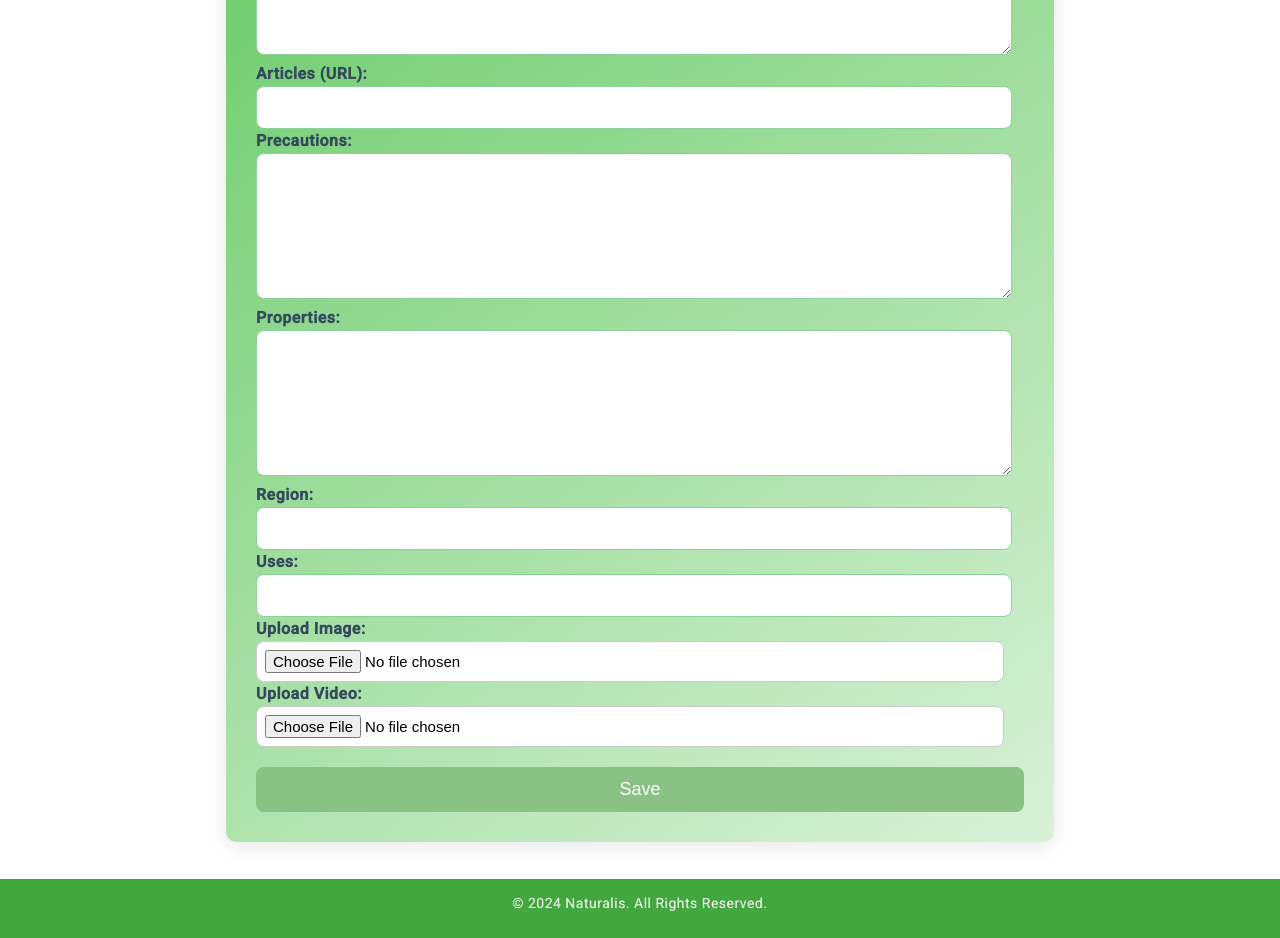
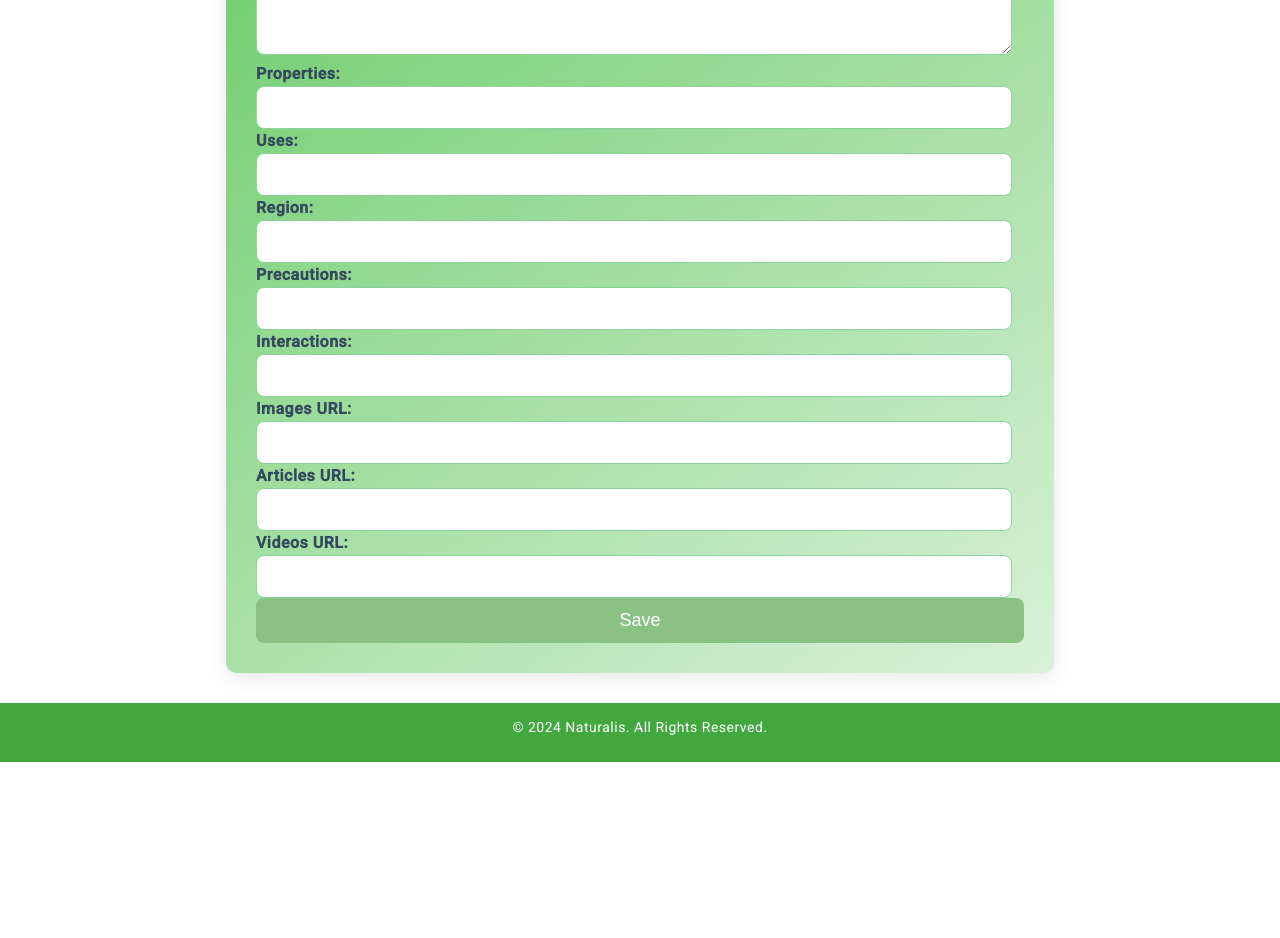
Before and after one commit to Chaimaert/Medicinal_Plants_Catalog_App, an Angular app in the folder Frontend/: page /admin/add-plant in a window 1280 px wide. Shown: the part 380-1318 px from the top of the page. After the commit the page ends 1142 px from the top, so only its background shows below. Built offline with nearby package versions, Linux system fonts and the light colour scheme.

Commit message:
admin update

```diff
--- a/Frontend/src/app/app.component.css
+++ b/Frontend/src/app/app.component.css
@@ -16,7 +16,7 @@
   justify-content: space-between;
   align-items: center;
   width: 100%; /* Take full width */
-  max-width: 1669px; /* Limit the maximum width of the navbar */
+  max-width: 1308px; /* Limit the maximum width of the navbar */
   padding: 12px 20px;
   background-color: #43a740;
   color: white;
@@ -116,7 +116,7 @@
   color: white; /* Ensure the text is visible */
   padding: 12px 0; /* Add some vertical spacing */
   position: relative; /* Ensure it doesn't overlap other content */
-  margin-top: 37px; /* Add spacing from content above */
+  margin-top: 20px; /* Add spacing from content above */
   font-size: 14px; /* Adjust font size for readability */
   border-radius: 0px;
 }
--- a/Frontend/src/app/app.module.ts
+++ b/Frontend/src/app/app.module.ts
@@ -50,7 +50,7 @@ const routes: Routes = [
     RecommendationsComponent,
     AdminLoginComponent,
     AddPlantComponent,
-    AdminDashboardComponent,// <-- Make sure AddPlantComponent is listed here
+    AdminDashboardComponent,
     EditPlantComponent  // <-- Also ensure EditPlantComponent is declared
   ],
   imports: [
--- a/Frontend/src/app/pages/add-plant/add-plant.component.html
+++ b/Frontend/src/app/pages/add-plant/add-plant.component.html
@@ -2,73 +2,66 @@
   <form (ngSubmit)="addPlant()">
     <h2>Add a New Plant</h2>
 
-     <!-- Plant Name -->
-    <div>
-      <label for="name">Plant Name:</label>
-      <input type="text" id="name" [(ngModel)]="plantData.name" name="name" required>
-    </div>
+    <!-- Plant Name -->
+    <label for="name">Name:</label>
+    <input type="text" id="name" [(ngModel)]="plantData.name" name="name" required />
 
     <!-- Description -->
-    <div>
-      <label for="description">Description:</label>
-      <textarea id="description" [(ngModel)]="plantData.description" name="description" required></textarea>
-    </div>
+    <label for="description">Description:</label>
+    <textarea
+      id="description"
+      [(ngModel)]="plantData.description"
+      name="description"
+      required
+    ></textarea>
 
-    <!-- Articles (URL) -->
-     <div>
-      <label for="articles">Articles (URL):</label>
-      <input type="text" id="articles" [(ngModel)]="plantData.articles" name="articles">
-    </div>
+    <!-- Properties -->
+    <label for="properties">Properties:</label>
+    <input type="text" id="properties" [(ngModel)]="plantData.properties" name="properties" />
+
+    <!-- Uses -->
+    <label for="uses">Uses:</label>
+    <input type="text" id="uses" [(ngModel)]="plantData.uses" name="uses" />
+
+    <!-- Region -->
+    <label for="region">Region:</label>
+    <input type="text" id="region" [(ngModel)]="plantData.region" name="region" />
 
     <!-- Precautions -->
-    <div>
-      <label for="precautions">Precautions:</label>
-      <textarea id="precautions" [(ngModel)]="plantData.precautions" name="precautions"></textarea>
-    </div>
+    <label for="precautions">Precautions:</label>
+    <input
+      type="text"
+      id="precautions"
+      [(ngModel)]="plantData.precautions"
+      name="precautions"
+    />
 
-    <!-- Properties -->
-    <div>
-      <label for="properties">Properties:</label>
-      <textarea id="properties" [(ngModel)]="plantData.properties" name="properties"></textarea>
-    </div>
+    <!-- Interactions -->
+    <label for="interactions">Interactions:</label>
+    <input
+      type="text"
+      id="interactions"
+      [(ngModel)]="plantData.interactions"
+      name="interactions"
+    />
 
-    <!-- Region -->
-    <div>
-      <label for="region">Region:</label>
-      <input type="text" id="region" [(ngModel)]="plantData.region" name="region">
-    </div>
+    <!-- Images -->
+    <label for="images">Images URL:</label>
+    <input type="text" id="images" [(ngModel)]="plantData.images" name="images" />
 
-    <!-- Uses -->
-   <div>
-      <label for="uses">Uses:</label>
-      <input type="text" id="uses" [(ngModel)]="plantData.uses" name="uses">
-    </div>
+    <!-- Articles -->
+    <label for="articles">Articles URL:</label>
+    <input type="text" id="articles" [(ngModel)]="plantData.articles" name="articles" />
 
-    <!-- Image Upload -->
-    <div>
-      <label for="image">Upload Image:</label>
-      <input type="file" id="image" (change)="onFileSelected($event, 'images')" name="image">
-    </div>
+    <!-- Videos -->
+    <label for="videos">Videos URL:</label>
+    <input type="text" id="videos" [(ngModel)]="plantData.videos" name="videos" />
 
-    <!-- Video Upload -->
-    <div>
-      <label for="video">Upload Video:</label>
-      <input type="file" id="video" (change)="onFileSelected($event, 'video')" name="video">
-    </div>
-
-    <!-- Submit Button -->
-    <div class="form-actions">
-      <button type="submit">Save</button>
-    </div>
+    <!-- Submit -->
+    <button type="submit">Save</button>
   </form>
 
-    <!-- Message d'erreur -->
-    <div *ngIf="errorMessage" class="error-message">
-      {{ errorMessage }}
-    </div>
-
-  <!-- Success Message -->
-  <div *ngIf="successMessage" class="success-message">
-    {{ successMessage }}
-  </div>
+  <!-- Messages -->
+  <div *ngIf="errorMessage" class="error">{{ errorMessage }}</div>
+  <div *ngIf="successMessage" class="success">{{ successMessage }}</div>
 </div>
--- a/Frontend/src/app/pages/add-plant/add-plant.component.ts
+++ b/Frontend/src/app/pages/add-plant/add-plant.component.ts
@@ -1,69 +1,56 @@
 import { Component } from '@angular/core';
 import { PlantManagementService } from '../../services/plant-management.service';
-import { Router } from '@angular/router';
 
 @Component({
   selector: 'app-add-plant',
   templateUrl: './add-plant.component.html',
-  styleUrls: ['./add-plant.component.css']
+  styleUrls: ['./add-plant.component.css'],
 })
 export class AddPlantComponent {
-  plantData = {
+  // Initialize form data object
+  plantData: any = {
     name: '',
     description: '',
+    properties: '',
+    uses: '',
+    region: '',
+    precautions: '',
+    interactions: '',
+    images: '',
     articles: '',
-    comments: '',
-    precautions: '',
-    properties: '',
-    region: '',
-    uses: '',
-    image: null as File | null,
-    video: null as File | null
+    videos: '',
   };
 
-  successMessage: string = '';
-  errorMessage: string = '';
+  successMessage = '';
+  errorMessage = '';
 
-  constructor(private plantManagementService: PlantManagementService, private router: Router) {}
+  constructor(private plantService: PlantManagementService) {}
 
-  // Method to handle file selection
-  onFileSelected(event: Event, type: string): void {
-    const input = event.target as HTMLInputElement;
-    if (input.files && input.files.length > 0) {
-      const file = input.files[0];
-      if (type === 'image') {
-        this.plantData.image = file; // Store the selected image
-      } else if (type === 'video') {
-        this.plantData.video = file; // Store the selected video
-      }
-      console.log(`Selected ${type} file:`, file);
-    }
-  }
+  // Format and submit plant data
+  addPlant(): void {
+    const formattedData = {
+      name: this.plantData.name,
+      description: this.plantData.description,
+      properties: this.plantData.properties.split(','),
+      uses: this.plantData.uses.split(','),
+      region: this.plantData.region.split(','),
+      precautions: this.plantData.precautions.split(','),
+      interactions: this.plantData.interactions.split(','),
+      images: this.plantData.images.split(','),
+      articles: this.plantData.articles.split(','),
+      videos: this.plantData.videos.split(','),
+    };
 
-  // Method to submit the form
-  addPlant() {
-    this.plantManagementService.addPlant(this.plantData).subscribe({
-      next: (response) => {
+    this.plantService.addPlant(formattedData).subscribe(
+      () => {
         this.successMessage = 'Plant added successfully!';
         this.errorMessage = '';
-        this.plantData = {
-          name: '',
-          description: '',
-          articles: '',
-          comments: '',
-          precautions: '',
-          properties: '',
-          region: '',
-          uses: '',
-          image: null as File | null,
-          video: null as File | null
-        };
-        this.router.navigate(['/admin']);
       },
-      error: (err) => {
-        console.error('Error adding plant:', err);
+      (error) => {
+        console.error('Error adding plant:', error);
         this.errorMessage = 'Failed to add plant. Please try again.';
+        this.successMessage = '';
       }
-    });
+    );
   }
 }
--- a/Frontend/src/app/pages/admin-dashboard/admin-dashboard.component.ts
+++ b/Frontend/src/app/pages/admin-dashboard/admin-dashboard.component.ts
@@ -40,19 +40,29 @@ export class AdminDashboardComponent implements OnInit {
     this.router.navigate([`/admin/edit-plant/${id.toString()}`]); // Navigue vers la page d'édition de la plante
   }
 
-  // Delete plant
   deletePlant(id: number) {
-    this.plantService.deletePlant(id.toString()).subscribe(() => {
-      this.plants = this.plants.filter(plant => plant.id !== id); // Met à jour la liste après suppression
-    }, error => {
-      console.error('Erreur lors de la suppression de la plante', error);
-      // Gérer l'erreur ici si nécessaire
-    });
+    // Display a confirmation popup
+    const confirmDelete = window.confirm('Are you sure you want to delete this plant?');
+
+    // If admin confirms, proceed with deletion
+    if (confirmDelete) {
+      this.plantService.deletePlant(id.toString()).subscribe(() => {
+        // Filter the deleted plant from the list
+        this.plants = this.plants.filter(plant => plant.id !== id);
+        console.log('Plant deleted successfully!');
+      }, error => {
+        console.error('Error while deleting the plant', error);
+        // Optionally show an error message to the admin
+        alert('Failed to delete the plant. Please try again.');
+      });
+    } else {
+      console.log('Deletion cancelled by the admin.');
+    }
   }
+
 
   // Logout
   logout() {
-    // Ici vous pouvez appeler la méthode de déconnexion de votre backend si nécessaire
-    this.router.navigate(['/login']); // Navigue vers la page de connexion
+    this.router.navigate(['/login']);
   }
 }
--- a/Frontend/src/app/pages/recommendations/recommendations.component.html
+++ b/Frontend/src/app/pages/recommendations/recommendations.component.html
@@ -47,7 +47,7 @@
   <div *ngFor="let plant of plantResult">
     <h3 class="plant-title">{{ plant.name }}</h3>
     <div class="plant-detail">
-      <img [src]="plant.image" alt="{{ plant.name }}" class="plant-image" />
+      <!-- <img [src]="plant.image" alt="{{ plant.name }}" class="plant-image" /> -->
       <div class="plant-info">
         <p><strong>Properties:</strong> {{ plant.properties.join(', ') }}</p>
         <p><strong>Uses:</strong> {{ plant.uses.join(', ') }}</p>
--- a/Frontend/src/app/services/plant-management.service.ts
+++ b/Frontend/src/app/services/plant-management.service.ts
@@ -1,6 +1,6 @@
 // plant-management.service.ts
 import { Injectable } from '@angular/core';
-import { HttpClient } from '@angular/common/http';
+import { HttpClient, HttpHeaders } from '@angular/common/http';
 import { Observable } from 'rxjs';
 
 @Injectable({
@@ -22,7 +22,7 @@ export class PlantManagementService {
   }
 
 
-  // Method to add a new plant
+  // Add a new plant
   addPlant(plantData: any): Observable<any> {
     return this.http.post<any>(this.apiUrl, plantData);
   }
```
Also changed, not shown: 3 other files (tests, documents, lock files or other folders).
